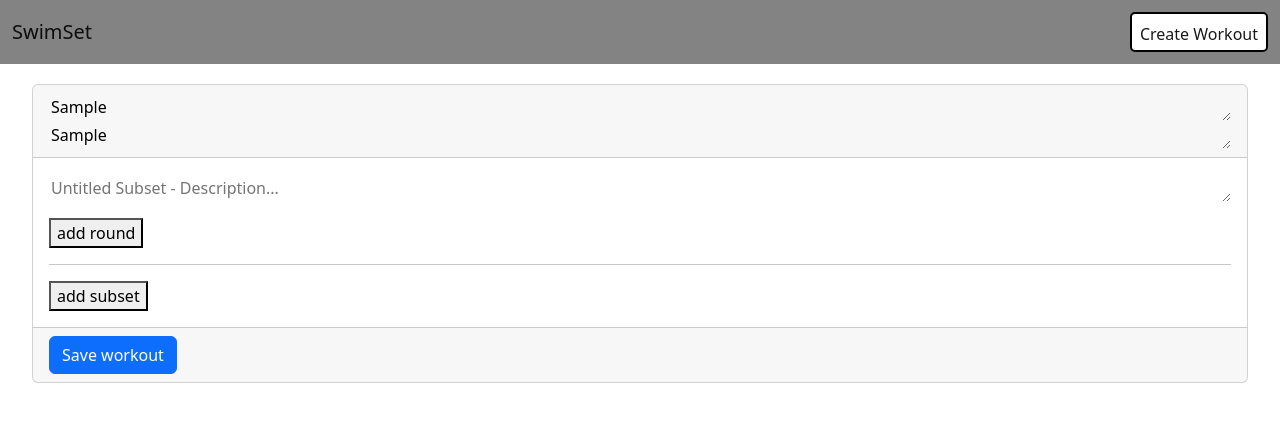
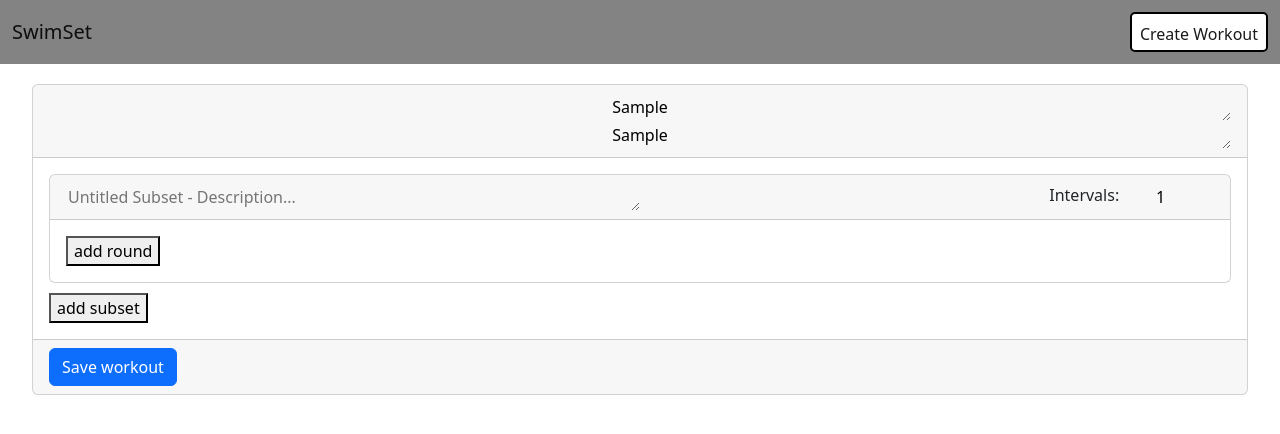
Before and after one commit to mattmurph888/SwimSet, a React (Create React App) app in the folder client/: page /create in a window 1280 px wide. Both pictures are taken after typing "Sample", "Sample" into the empty fields and a click on the button "add subset". Shown: the top 434 px of the page. Built offline with nearby package versions, Linux system fonts and the light colour scheme.

Commit message:
why use prop drilling when you have context

```diff
--- /dev/null
+++ b/client/src/components/NumIntervalsContext.js
@@ -0,0 +1,5 @@
+import { createContext } from 'react';
+
+const NumIntervalsContext = createContext();
+
+export default NumIntervalsContext;
--- a/client/src/components/create.js
+++ b/client/src/components/create.js
@@ -5,76 +5,43 @@ import TextAreaToggle from './textAreaToggle.js';
 import './create.css';
 
 export default function Create() {
-	const [form, setForm] = useState({
-		title: '',
-		subsets: [],
-		description: '',
-	});
+	const [title, setTitle] = useState('');
+	const [subsets, setSubsets] = useState([]);
+	const [description, setDescription] = useState('');
 
 	const navigate = useNavigate();
 
-	// These methods will update the state properties.
-	function updateForm(value) {
-		return setForm((prev) => {
-			return { ...prev, ...value };
-		});
-	}
-
 	function addSubset() {
-		updateForm({
-			subsets: [...form.subsets, <Subset key={form.subsets.length} />],
-		});
+		setSubsets([...subsets, <Subset key={subsets.length}/>]);
 	}
 
 	// This function will handle the submission.
 	async function onSubmit(e) {
 		e.preventDefault();
-
-		// When a post request is sent to the create url, we'll add a new record to the database.
-		const newWorkout = { ...form };
-
-		await fetch('http://localhost:5050/workout', {
-			method: 'POST',
-			headers: {
-				'Content-Type': 'application/json',
-			},
-			body: JSON.stringify(newWorkout),
-		}).catch((error) => {
-			window.alert(error);
-			return;
-		});
-
-		setForm({ title: '', subsets: [], description: '' });
-		navigate('/');
+		console.log('submitting form');
 	}
 
 	function subsetList() {
-		return form.subsets.map((subset) => {
+		return subsets.map((subset) => {
 			return subset;
 		});
 	}
 
-
-	// This following section will display the form that takes the input from the user.
 	return (
 		<div className="workout-container">
 			<div className="workout card">
 				<form onSubmit={onSubmit}>
 					<div className="card-header workout-header">
-						<div className="workout-title">
 						<TextAreaToggle
+							className="workout-title"
 							defaultText="Untitled Workout"
-								onTextChange={updateForm}
-								formItem="title"
+							onTextChange={setTitle}
 						/>
-						</div>
-						<div className="workout-description">
 						<TextAreaToggle
+							className="workout-description"
 							defaultText="Workout Description"
-								onTextChange={updateForm}
-								formItem="description"
+							onTextChange={setDescription}
 						/>
-						</div>
 					</div>
 
 					<div className="card-body">
--- a/client/src/components/numberInputToggle.js
+++ b/client/src/components/numberInputToggle.js
@@ -1,7 +1,6 @@
 import React, { useState } from 'react';
 
-export default function NumberAreaToggle(props) {
-	const [number, setNumber] = useState('');
+export default function NumberAreaToggle({ number, onNumChange, className }) {
 	const focusedStyle = {
 		border: '1px solid blue',
 		backgroundColor: 'white',
@@ -24,19 +23,14 @@ export default function NumberAreaToggle(props) {
 	};
 
 	const handleBlur = (event) => {
+		if (!event.target.value) {
+			onNumChange(1);
+		}
 		setStyle(unfocusedStyle);
 	};
 
 	const handleNumberChange = (event) => {
-		// console.log(event.target.clientHeight);
-		if (event.target.value === '') {
-			setNumber('');
-		} else if (event.target.value < 1) {
-			setNumber(1);
-		} else {
-			setNumber(event.target.value);
-		}
-		props.onNumChange({ [props.formItem]: number });
+		onNumChange(event.target.value);
 	};
 
 	function handleKeyDown(event) {
@@ -46,10 +40,9 @@ export default function NumberAreaToggle(props) {
 	}
 
 	return (
-		<div className={`num-input-container ${props.className}`}>
+		<div className={`num-input-container ${className}`}>
 			<input
 				type="number"
-				placeholder={1}
 				value={number}
 				onChange={handleNumberChange}
 				onBlur={handleBlur}
@@ -57,6 +50,7 @@ export default function NumberAreaToggle(props) {
 				style={style}
 				rows={1}
 				onKeyDown={handleKeyDown}
+				min={1}
 			/>
 		</div>
 	);
--- a/client/src/components/rep.js
+++ b/client/src/components/rep.js
@@ -1,75 +1,74 @@
-import React, { useState } from 'react';
+import React, { useState, useEffect, useContext } from 'react';
 import TextAreaToggle from './textAreaToggle.js';
 import NumberInputToggle from './numberInputToggle.js';
+import NumIntervalsContext from './NumIntervalsContext.js';
 import './rep.css';
 
 export default function Rep() {
-	const [form, setForm] = useState({
-		num: 1,
-		dist: 25,
-		description: '',
-		intervals: [],
-	});
+	const [num, setNum] = useState(1);
+	const [dist, setDist] = useState(25);
+	const [intervals, setIntervals] = useState([]);
+	const [description, setDescription] = useState('');
+	const numIntervals = useContext(NumIntervalsContext);
 
-	// These methods will update the state properties.
-	function updateForm(value) {
-		return setForm((prev) => {
-			return { ...prev, ...value };
+	useEffect(() => {
+		setIntervals(prev => {
+			let tempIntervals = [];
+			if (prev.length < numIntervals) {
+				for (let i = 0; i < numIntervals-prev.length; i++) {
+					tempIntervals.push(
+						<TextAreaToggle
+							className="interval"
+							key={prev.length + i}
+							defaultText="00:00"
+						/>
+					);
+				}
+				return [...prev, ...tempIntervals]
+			} else {
+				return prev.slice(0,numIntervals);
+			}
 		});
-	}
-
-	function addInterval() {
-		updateForm({
-			intervals: [
-				...form.intervals,
-				<TextAreaToggle
-					className="interval"
-					key={form.intervals.length}
-					defaultText="00:00"
-				/>,
-			],
-		});
-	}
+	}, [numIntervals]);
 
 	function intervalsList() {
-		return form.intervals.map((interval, i) => {
+		return intervals.map((interval, i) => {
 			return (
 				<div key={i} className="interval-num">
 					{interval}
-					{i === form.intervals.length - 1 ? '' : ', '}
+					{i === intervals.length - 1 ? '' : ', '}
 				</div>
 			);
 		});
 	}
 
-	// This following section will display the form that takes the input from the user.
 	return (
 		<div className="rep">
 			<NumberInputToggle
 				className="rep-item num-reps"
-				onNumChange={updateForm}
-				formItem="num"
+				number={num}
+				onNumChange={setNum}
 			/>
 
 			<div className="rep-item by">x</div>
 
 			<NumberInputToggle
 				className="rep-item dist"
-				onNumChange={updateForm}
-				formItem="dist"
+				number={dist}
+				onNumChange={setDist}
 			/>
 
 			<TextAreaToggle
 				className="rep-item rep-description"
 				defaultText="Rep Description"
-				onTextChange={updateForm}
+				onTextChange={setDescription}
 			/>
 
 			<div className="rep-item at">@</div>
 
 			<div className="rep-item intervals">
 				{intervalsList()}
-				<button className="add-interval" type="button" onClick={addInterval}>
+				<button className="add-interval" type="button">
 					+
 				</button>
 			</div>
--- a/client/src/components/round.css
+++ b/client/src/components/round.css
@@ -3,7 +3,7 @@
     padding-top: 0px;
 }
 
-.round > .card-body {
+.round > .round-body {
     display: flex;
 }
 
--- a/client/src/components/round.js
+++ b/client/src/components/round.js
@@ -1,46 +1,33 @@
-import React, { useState } from 'react';
+import React, { useState, useEffect } from 'react';
 import Rep from './rep.js';
 import TextAreaToggle from './textAreaToggle.js';
 import NumberInputToggle from './numberInputToggle.js';
 import './round.css';
 
 export default function Round() {
-	const [form, setForm] = useState({
-		num: 1,
-		reps: [],
-		description: '',
-	});
-
-	// These methods will update the state properties.
-	function updateForm(value) {
-		return setForm((prev) => {
-			return { ...prev, ...value };
-		});
-	}
+	const [num, setNum] = useState(1);
+	const [reps, setReps] = useState([]);
+	const [description, setDescription] = useState('');
 
 	function addRep() {
-		updateForm({
-			reps: [...form.reps, <Rep key={form.reps.length} />],
-		});
+		setReps([...reps, <Rep key={reps.length} />]);
 	}
 
 	function repList() {
-		return form.reps.map((rep) => {
+		return reps.map((rep) => {
 			return rep;
 		});
 	}
 
-	// This following section will display the form that takes the input from the user.
 	return (
-		<div className="round card">
-			<div className="card-body">
+		<div className="round">
+			<div className="round-body">
 				<div className="num-x">
 					<NumberInputToggle
 						className="round-num"
-						onNumChange={updateForm}
-						formItem="num"
+						number={num}
+						onNumChange={setNum}
 					/>
-
 					<div className="x">x</div>
 				</div>
 
@@ -49,15 +36,11 @@ export default function Round() {
 					<button className="add-rep" type="button" onClick={addRep}>
 						add rep
 					</button>
+					<TextAreaToggle
+						defaultText="Round Description"
+						onTextChange={setDescription}
+					/>
 				</div>
-			</div>
-
-			<div className="card-footer">
-				<TextAreaToggle
-					defaultText="Round Description"
-					onTextChange={updateForm}
-					formItem="description"
-				/>
 			</div>
 		</div>
 	);
--- a/client/src/components/subset.css
+++ b/client/src/components/subset.css
@@ -2,12 +2,32 @@
     margin-bottom: 10px;
 }
 
-.subset-header {
+.subset > .card-header {
     width: 100%;
-    text-align: left;
-    margin-bottom: 10px;
+    display: flex;
+    align-items: center;
 }
 
-.subset-header > textarea {
-    width: 100%;
+.subset-header-item {
+    height: 28px;
 }
+
+.subset-header-title {
+    width: 50%;
+    text-align: left;
+}
+
+.num-intervals-label {
+    width: 15%;
+    margin-left: auto;
+    text-align: right;
+    padding-right: 3px;
+}
+
+.num-intervals {
+    width: 8%;
+}
+
+.num-intervals > input {
+    text-align: center;
+}
--- a/client/src/components/subset.js
+++ b/client/src/components/subset.js
@@ -1,54 +1,54 @@
-import React, { useState } from 'react';
+import React, { useState, useEffect } from 'react';
 import Round from './round.js';
 import TextAreaToggle from './textAreaToggle.js';
 import './subset.css';
+import NumberInputToggle from './numberInputToggle.js';
+import NumIntervalsContext from './NumIntervalsContext.js';
 
 export default function Subset() {
-	const [form, setForm] = useState({
-		title: '',
-		rounds: [],
-		description: '',
-	});
-
-	// These methods will update the state properties.
-	function updateForm(value) {
-		return setForm((prev) => {
-			return { ...prev, ...value };
-		});
-	}
+	const [title, setTitle] = useState('');
+	const [rounds, setRounds] = useState([]);
+	const [description, setDescription] = useState('');
+	const [numIntervals, setNumIntervals] = useState(1);
 
 	function addRound() {
-		updateForm({
-			rounds: [...form.rounds, <Round key={form.rounds.length} />],
-		});
+		setRounds([...rounds, <Round key={rounds.length}/>]);
 	}
 
 	function roundList() {
-		return form.rounds.map((round) => {
+		return rounds.map((round) => {
 			return round;
 		});
 	}
 
-	// This following section will display the form that takes the input from the user.
 	return (
-		<div className="subset ">
-			<div className="subset-header">
+		<div className="card subset">
+			<div className="card-header">
 				<TextAreaToggle
+					className="subset-header-title subset-header-item"
 					defaultText="Untitled Subset - Description..."
-					onTextChange={updateForm}
-					formItem="title"
+					onTextChange={setTitle}
+				/>
+
+				<div className="num-intervals-label subset-header-item">Intervals:</div>
+				<NumberInputToggle
+					className="subset-header-item num-intervals"
+					number={numIntervals}
+					onNumChange={setNumIntervals}
 				/>
 			</div>
 
-			<div className="subset-body">
-                <div className="rounds">{roundList()}</div>
+			<div className="card-body subset-body">
+
+				<NumIntervalsContext.Provider value={numIntervals}>
+					<div className="rounds">{roundList()}</div>
+				</NumIntervalsContext.Provider>
+
 
 				<button className="add-round" type="button" onClick={addRound}>
 					add round
 				</button>
 			</div>
-
-            <hr></hr>
 		</div>
 	);
 }
```
Lines whose indentation alone changed are shown as unchanged.
